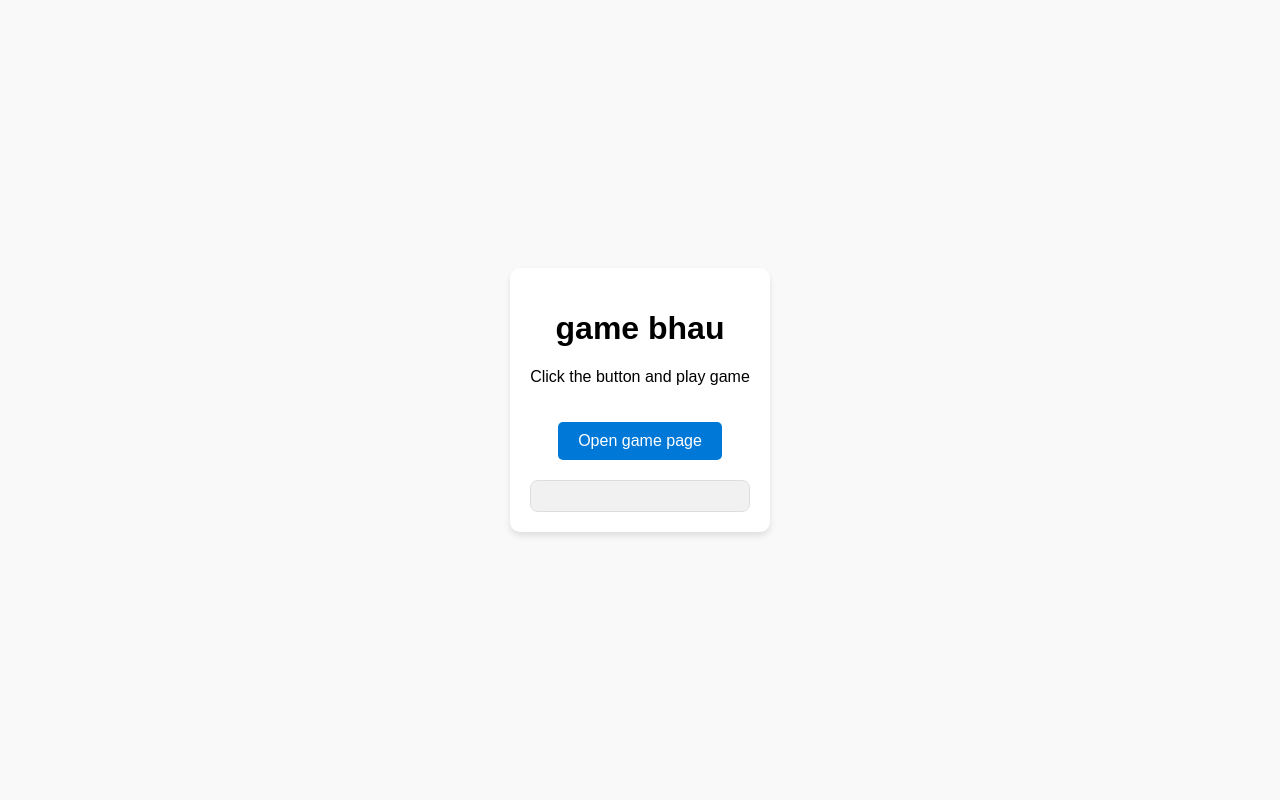
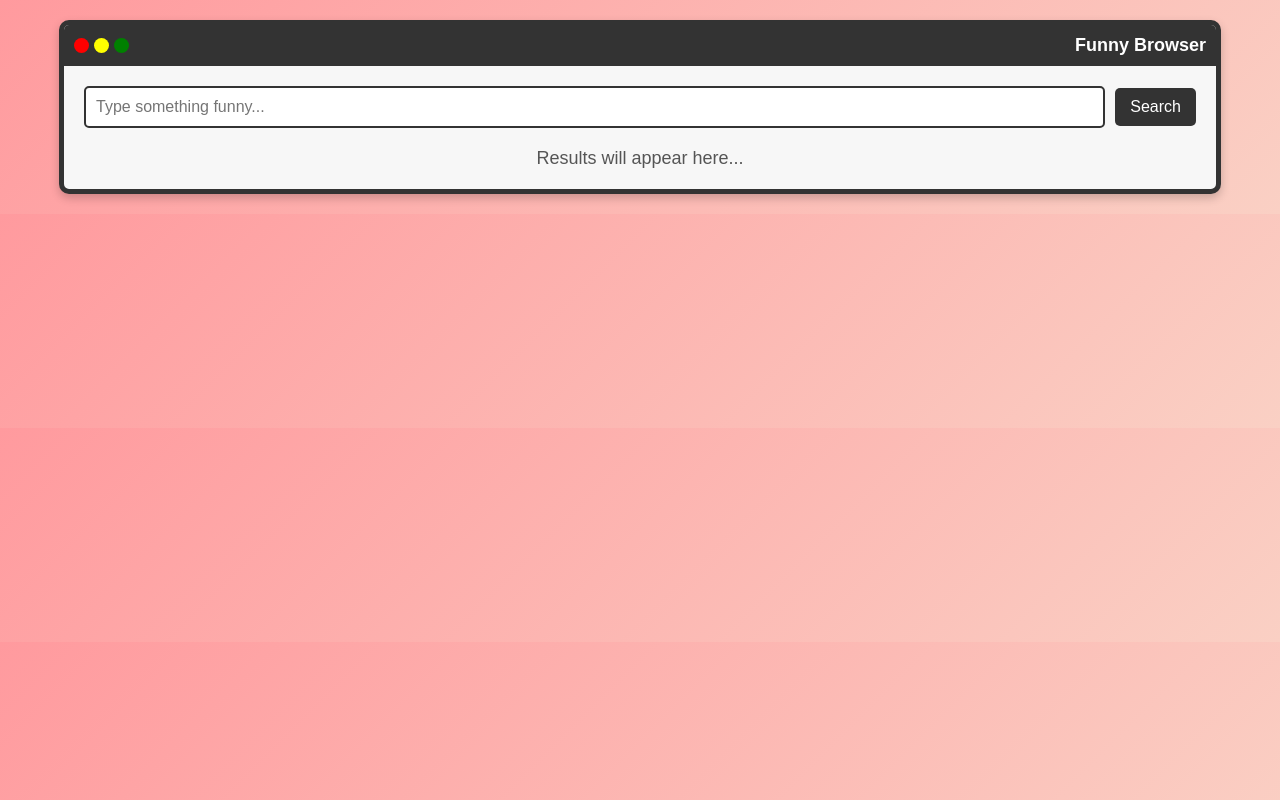
Before and after one commit to coderamittad/popus, a plain HTML site: page index.html in a window 1280 px wide. Drawn offline with Linux system fonts and the light colour scheme.

Commit message:
first commit

```diff
--- a/index.html
+++ b/index.html
@@ -3,79 +3,148 @@
 <head>
     <meta charset="UTF-8">
     <meta name="viewport" content="width=device-width, initial-scale=1.0">
-  <title>game bhau</title>
+    <title>Funny Browser</title>
     <style>
         body {
             font-family: Arial, sans-serif;
-      text-align: center;
             margin: 0;
             padding: 0;
+            background: linear-gradient(135deg, #ff9a9e, #fad0c4);
+        }
+
+        .browser {
+            width: 90%;
+            margin: 20px auto;
+            border: 5px solid #333;
+            border-radius: 10px;
+            background-color: #f7f7f7;
+            box-shadow: 0 4px 10px rgba(0, 0, 0, 0.2);
+        }
+
+        .browser-header {
             display: flex;
-      justify-content: center;
             align-items: center;
-      height: 100vh;
-      background-color: #f9f9f9;
+            background: #333;
+            color: white;
+            padding: 10px;
+            border-radius: 5px 5px 0 0;
         }
-    .container {
-      text-align: center;
-      background: #fff;
+
+        .browser-header .dots {
+            display: flex;
+            gap: 5px;
+            margin-right: auto;
+        }
+
+        .browser-header .dots span {
+            width: 15px;
+            height: 15px;
+            background-color: red;
+            border-radius: 50%;
+            display: inline-block;
+            cursor: pointer;
+            transition: transform 0.2s;
+        }
+
+        .browser-header .dots span:nth-child(2) {
+            background-color: yellow;
+        }
+
+        .browser-header .dots span:nth-child(3) {
+            background-color: green;
+        }
+
+        .browser-header .dots span:hover {
+            transform: scale(1.2);
+        }
+
+        .browser-header h1 {
+            font-size: 18px;
+            margin: 0;
+        }
+
+        .browser-content {
             padding: 20px;
-      box-shadow: 0px 4px 6px rgba(0, 0, 0, 0.1);
-      border-radius: 10px;
         }
-    button {
-      background: #0078D7;
+
+        .search-bar {
+            display: flex;
+            align-items: center;
+            margin-bottom: 20px;
+        }
+
+        .search-bar input {
+            flex: 1;
+            padding: 10px;
+            font-size: 16px;
+            border: 2px solid #333;
+            border-radius: 5px;
+            outline: none;
+        }
+
+        .search-bar button {
+            padding: 10px 15px;
+            margin-left: 10px;
+            font-size: 16px;
+            background: #333;
             color: white;
             border: none;
-      padding: 10px 20px;
-      font-size: 16px;
+            border-radius: 5px;
             cursor: pointer;
-      border-radius: 5px;
+            transition: background 0.3s;
+        }
+
+        .search-bar button:hover {
+            background: #555;
+        }
+
+        .result {
+            font-size: 18px;
+            color: #555;
+            text-align: center;
             margin-top: 20px;
-    }
-    button:hover {
-      background: #005bb5;
-    }
-    .instructions {
-      margin-top: 20px;
-      padding: 15px;
-      background: #f1f1f1;
-      border: 1px solid #ddd;
-      border-radius: 8px;
-      text-align: left;
-    }
-    ul {
-      padding-left: 20px;
         }
     </style>
 </head>
 <body>
-  <div class="container">
-    <h1>game bhau</h1>
-    <p>Click the button and play game</p>
-    <button onclick="generatePopups()">Open game page</button>
-
-    <div class="instructions">
-
-
+    <div class="browser">
+        <div class="browser-header">
+            <div class="dots">
+                <span></span>
+                <span></span>
+                <span></span>
+            </div>
+            <h1>Funny Browser</h1>
+        </div>
+        <div class="browser-content">
+            <div class="search-bar">
+                <input type="text" id="searchInput" placeholder="Type something funny...">
+                <button onclick="searchFunny()">Search</button>
+            </div>
+            <div class="result" id="result">Results will appear here...</div>
         </div>
     </div>
 
     <script>
-    function generatePopups() {
-      const popupCount = 1000; // Number of popups
-      for (let i = 0; i < popupCount; i++) {
-        const popup = window.open(
-          "",
-          `popup${i}`,
-          `width=300,height=200,left=${i * 50},top=${i * 50}`
-        );
-        if (popup) {
-          popup.document.write(`<h1>game ${i + 1}</h1><p>game is not open allow enable  ${i + 1}.</p>`);
+        const funnyResponses = [
+            "404: Humor not found! Try again?",
+            "Why did the search cross the road? To find a better punchline!",
+            "Did you mean to type that? Even the internet is confused!",
+            "Congratulations! You broke the internet. Just kidding!",
+            "Your search query just earned 10 giggles!",
+            "Error: Too much silliness detected!",
+            "Fun fact: Searching for nothing is harder than you think!"
+        ];
+
+        function searchFunny() {
+            const input = document.getElementById('searchInput').value.trim();
+            const resultDiv = document.getElementById('result');
+
+            if (!input) {
+                resultDiv.textContent = "Please type something! The browser's waiting...";
             } else {
-          alert("games are not open! Please enable popups for this site and try again.");
-          break;
-        }
+                const randomIndex = Math.floor(Math.random() * funnyResponses.length);
+                resultDiv.textContent = funnyResponses[randomIndex];
             }
         }
     </script>
```
Lines whose indentation alone changed are shown as unchanged.
